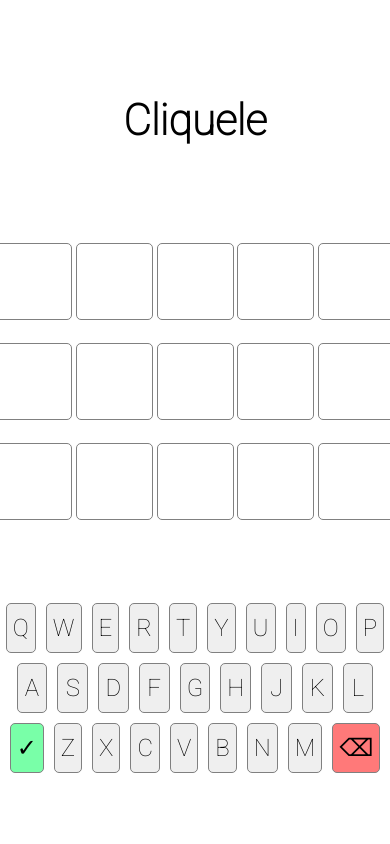
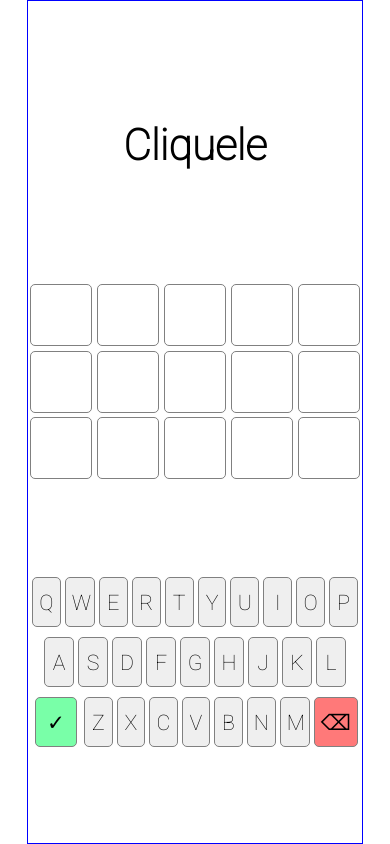
Before and after one commit to ACMStanley/cliquele, a React (Create React App) app: page / in a window 390 px wide. Built offline with nearby package versions, Linux system fonts and the light colour scheme.

Commit message:
further resizing to fit mobile

```diff
--- a/src/Components/Board/Board.module.css
+++ b/src/Components/Board/Board.module.css
@@ -1,6 +1,6 @@
 .board {
-    height: 300px;
-    width: 400px;
+    height: 200px;
+    width: 330px;
     max-width: 500px;
     display: flex;
     flex-direction: column;
@@ -16,8 +16,8 @@
 }
 
 .square {
-    width: 75px;
-    height: 100%;
+    width: 60px;
+    height: 60px;
     border: solid 1px grey;
     border-radius: 5px;
     display: flex;
--- a/src/Components/Game/Game.module.css
+++ b/src/Components/Game/Game.module.css
@@ -1,12 +1,12 @@
 .game {
     height: 100%;
-    width: 100%;
-    min-width: 50vw;
+    width: 90%;
 
     display: flex;
     flex-direction: column;
     justify-content: space-evenly;
     align-items: center;
+    border: 1px solid blue;
 }
 
 .maintitle{
--- a/src/Components/Keyboard/Keyboard.module.scss
+++ b/src/Components/Keyboard/Keyboard.module.scss
@@ -1,5 +1,7 @@
-$key-width: 36px;
+$key-width: 30px;
 $key-height: 50px;
+$key-margin: 0 2px;
+$key-font-size: 16pt;
 
 .keyboard {
     width: 99%;
@@ -18,22 +20,22 @@ $key-height: 50px;
     font-family: 'Roboto';
     height:$key-height;
     width: $key-width;
-    margin: 0 5px;
+    margin: $key-margin;
     display: inline-block;
     border: 1px solid grey;
     border-radius: 5px;
-    font-size: 18pt;
+    font-size: $key-font-size;
 }
 
 .deleteKey{
     font-family: 'Roboto';
     height:$key-height;
     width: $key-width * 1.5;
-    margin: 0 5px;
+    margin: $key-margin;
     display: inline-block;
     border: 1px solid grey;
     border-radius: 5px;
-    font-size: 18pt;
+    font-size: $key-font-size;
     background-color:#FF7979;
 }
 
@@ -45,6 +47,6 @@ $key-height: 50px;
     display: inline-block;
     border: 1px solid grey;
     border-radius: 5px;
-    font-size: 18pt;
+    font-size: $key-font-size;
     background-color:#79ffa8;
 }
```
